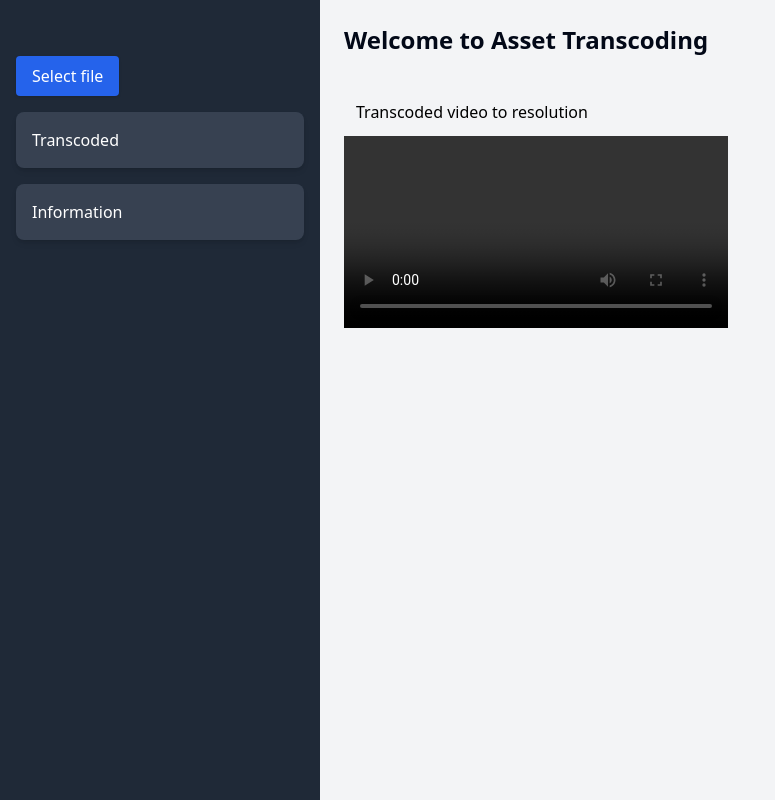
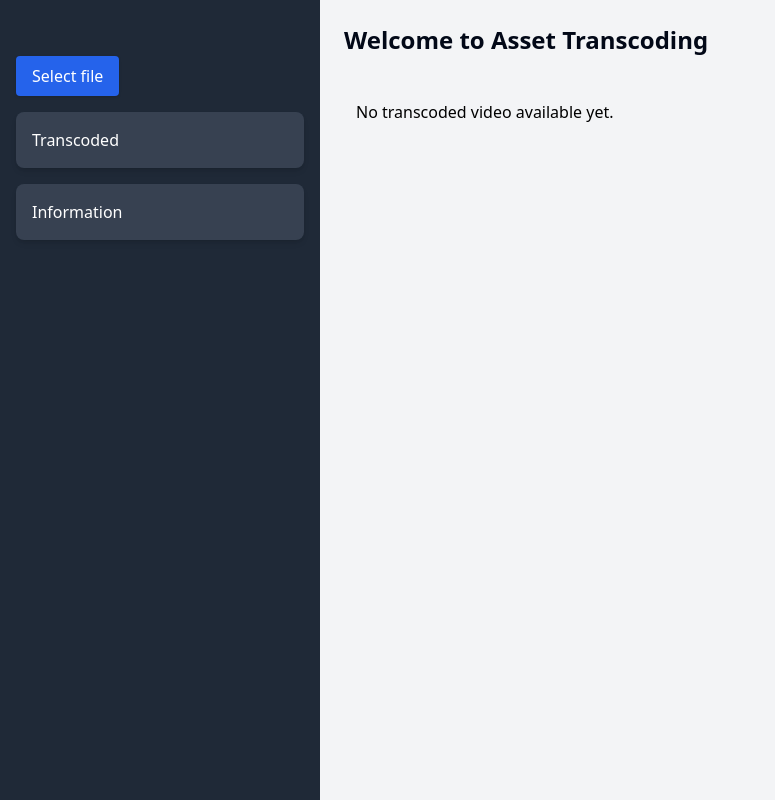
Before and after one commit to psaimanohar1/Transcode-app, a React (Vite) app: page /assetTranscoding/Transcode in a window 1280 px wide. Shown: the whole page, without its empty margins (0-775 px from the left). Built offline with nearby package versions, Linux system fonts and the light colour scheme.

Commit message:
transcoded component and outfileurl

```diff
--- a/src/Home.jsx
+++ b/src/Home.jsx
@@ -11,7 +11,7 @@ function Home() {
   return (
     <div className="flex h-screen">
       {/* Sidebar */}
-      <nav className="w-1/4 bg-gray-800 text-white p-4 flex flex-col">
+      <nav className="w-1/4 bg-gray-800 text-white p-4 flex flex-col h-screen">
         <Link to="/assetTranscoding/Uploading">
           <button
             className="bg-blue-600 text-white px-4 py-2 rounded shadow hover:bg-blue-700 mb-4 mt-10"
--- a/src/Transcode.jsx
+++ b/src/Transcode.jsx
@@ -1,18 +1,19 @@
 import React from 'react';
 import { useOutletContext } from 'react-router-dom';
 
-function Transcode () {
-    const {outputfile_url}  = useOutletContext();
+function Transcode() {
+  const { outputfile_url } = useOutletContext();
 
-    return(
-        <>
-        <p className='p-3 text-black'>Transcoded video to resolution </p>
+  if (!outputfile_url) {
+    return <p className="p-3 text-black">No transcoded video available yet.</p>;
+  }
 
-            <video src={outputfile_url}
-            controls className='h-auto w-96'></video>
-
-        </>
-    )
+  return (
+    <>
+      <p className="p-3 text-black">Transcoded video</p>
+      <video src={outputfile_url} controls className="h-auto w-96"></video>
+    </>
+  );
 }
 
 export default Transcode;
--- a/src/Uploading.jsx
+++ b/src/Uploading.jsx
@@ -69,6 +69,7 @@ function Uploading() {
 
   const handleTranscode = async (selectedResolution) => {
     if (!selectedFile) return alert("Please upload a file first!");
+    alert(`Transcoding started to convert to ${selectedResolution}`)
 
     try {
       const res = await fetch("http://localhost:5000/transcode", {
@@ -77,6 +78,7 @@ function Uploading() {
         body: JSON.stringify(
           { resolution: selectedResolution,file_name: selectedFile.name }),
       });
+
 
       const data = await res.json();
       console.log("Transcode response:", data); // log response
@@ -88,6 +90,23 @@ function Uploading() {
       alert("Error sending transcode request");
     }
   };
+
+  // const testing_route = async () => {
+  //   console.log("clicked button");
+
+  //   try{
+  //     const res = await fetch("http://localhost:5000/testing" ,{
+  //       method:"POST",
+  //       headers : {"Content-Type": "application/json"},
+  //       body: JSON.stringify({"message": "testing route from the front-end"})
+  //   });
+
+  //     const testing_data = await res.json();
+  //     console.log(testing_data);
+  //   }catch(err){
+  //     console.log(`error while sending the post request ${err.message}`);
+
+  //   }};
 
   return (
     <div className="flex justify-start">
@@ -131,6 +150,8 @@ function Uploading() {
           </p>
         )}
 
+        {/* <button onClick={() => testing_route()} className="bg-blue-500 h-10 w-25" > testing route</button> */}
+
         <div className="flex-col">
         {resolution && (
           <>
@@ -147,13 +168,14 @@ function Uploading() {
               ))}
             </div>
 
-            <button onClick={() => setOpen(!open)} className="h-10 w-20 rounded-md bg-slate-400">MediaInfo {open ? "⇩" : "⇧"}</button>
+            <button onClick={() => setOpen(!open)} className="h-8 w-25 rounded-md bg-slate-400">MediaInfo{open ? "⇧" : "⇩"}</button>
             {open && (
               <pre className="mt-4 p-2 bg-gray-100 rounded max-h-64 overflow-auto">
               {JSON.stringify(mediainfo, null, 2)}
               </pre>
 
             ) }
+
           </>
         )
         }
@@ -161,6 +183,7 @@ function Uploading() {
 
 
       </div>
+
     </div>
   );
 }
```
